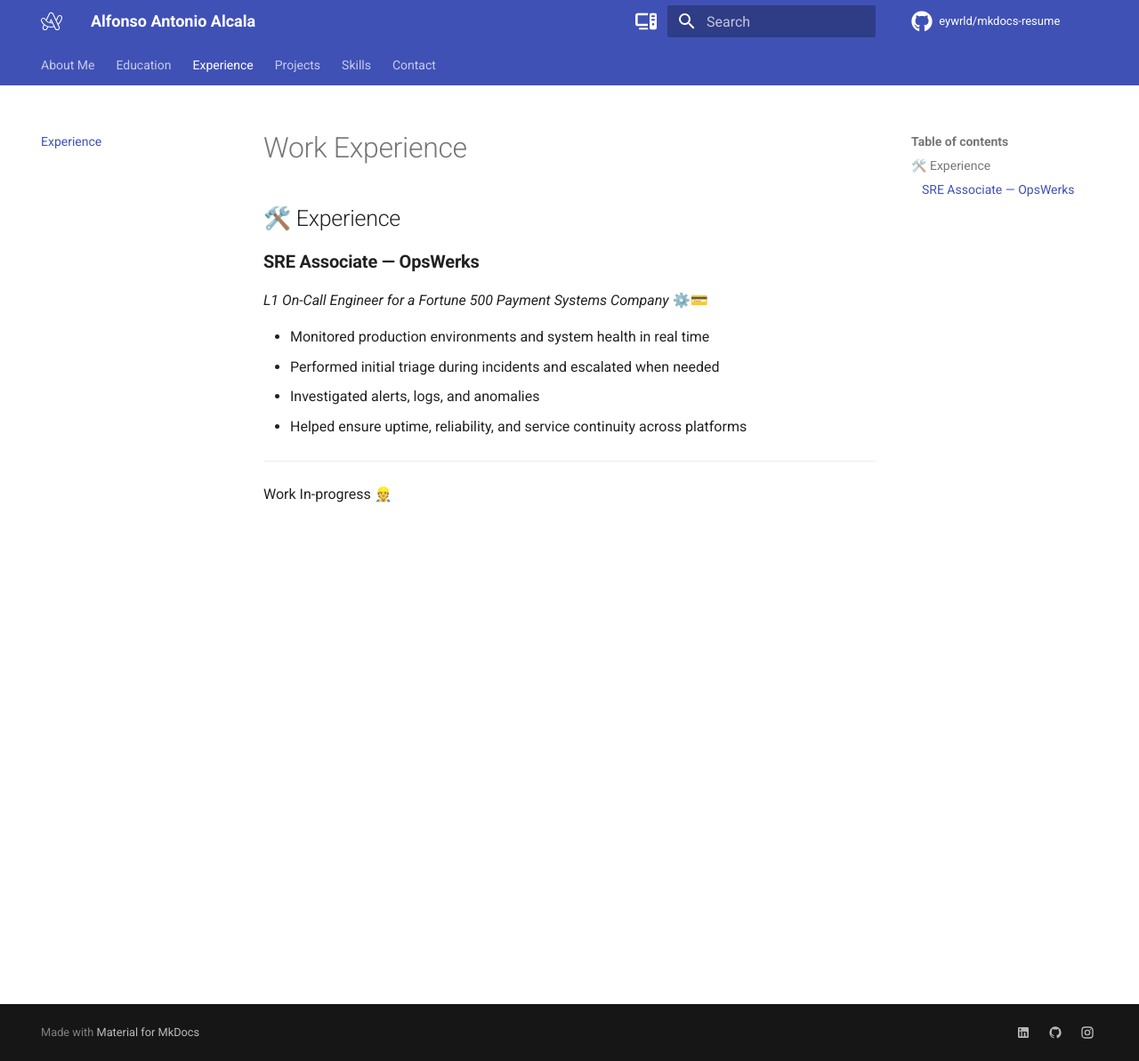
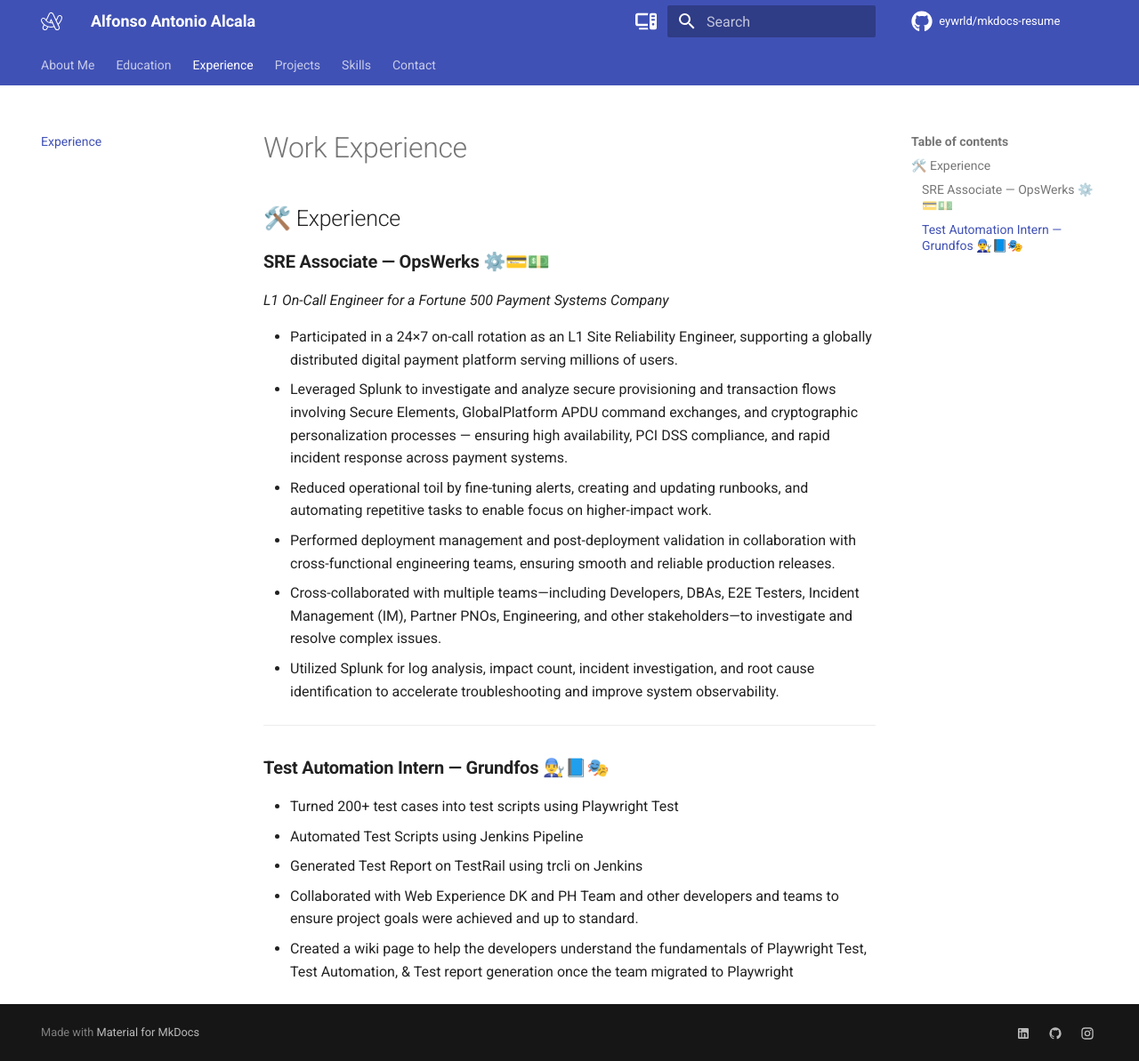
Before and after one commit to eywrld/mkdocs-resume, an MkDocs documentation site: the page built from docs/experience.md, in a window 1280 px wide and 1193 px high. Shown: the whole window at 89% size. Built offline with MkDocs 1.6.1 and Material for MkDocs 9.7.7, drawn with Linux system fonts in a browser that asks for light colours; comment, search, counter and statistics services are not loaded; the version menu is left out.

```diff
--- a/docs/experience.md
+++ b/docs/experience.md
@@ -2,39 +2,20 @@
 
 ## 🛠️ Experience
 
-### **SRE Associate — OpsWerks**
-*L1 On-Call Engineer for a Fortune 500 Payment Systems Company* ⚙️💳
+### **SRE Associate — OpsWerks** ⚙️💳💵
+*L1 On-Call Engineer for a Fortune 500 Payment Systems Company*
 
-- Monitored production environments and system health in real time
-- Performed initial triage during incidents and escalated when needed
-- Investigated alerts, logs, and anomalies
-- Helped ensure uptime, reliability, and service continuity across platforms
-
+- Participated in a 24×7 on-call rotation as an L1 Site Reliability Engineer, supporting a globally distributed digital payment platform serving millions of users.
+-  Leveraged Splunk to investigate and analyze secure provisioning and transaction flows involving Secure Elements, GlobalPlatform APDU command exchanges, and cryptographic personalization processes — ensuring high availability, PCI DSS compliance, and rapid incident response across payment systems.
+- Reduced operational toil by fine-tuning alerts, creating and updating runbooks, and automating repetitive tasks to enable focus on higher-impact work.
+- Performed deployment management and post-deployment validation in collaboration with cross-functional engineering teams, ensuring smooth and reliable production releases.
+- Cross-collaborated with multiple teams—including Developers, DBAs, E2E Testers, Incident Management (IM), Partner PNOs, Engineering, and other stakeholders—to investigate and resolve complex issues.
+- Utilized Splunk for log analysis, impact count, incident investigation, and root cause identification to accelerate troubleshooting and improve system observability.
 ---
 
-Work In-progress 👷
-
-<!--
-
-# 🚀 Skills & Expertise
-
-### **Core Skills**
-- 🔧 Site Reliability Engineering (SRE)
-- 🐧 Linux System Administration
-- 🚨 Incident Response & Troubleshooting
-- 🌐 Networking Fundamentals
-- ☁️ AWS Cloud (EC2, VPC, S3, IAM)
-- 🧩 Git / GitHub
-
-### **Monitoring & Observability**
-- 📈 Grafana
-- 🔍 Prometheus
-- 👁️ CloudWatch
-
-### **DevOps & Tools**
-- 📦 Docker
-- ☸️ Kubernetes
-- 📘 Jira & Confluence
-- 🖥️ Linux CLI
-
--->
+### **Test Automation Intern — Grundfos** 👨‍🔧📘🎭
+- Turned 200+ test cases into test scripts using Playwright Test
+- Automated Test Scripts using Jenkins Pipeline
+- Generated Test Report on TestRail using trcli on Jenkins
+- Collaborated with Web Experience DK and PH Team and other developers and teams to ensure project goals were achieved and up to standard.
+- Created a wiki page to help the developers understand the fundamentals of Playwright Test, Test Automation, & Test report generation once the team migrated to Playwright
```
Also changed, not shown: docs/skills.md (+21 -2 lines), 1 other file.
